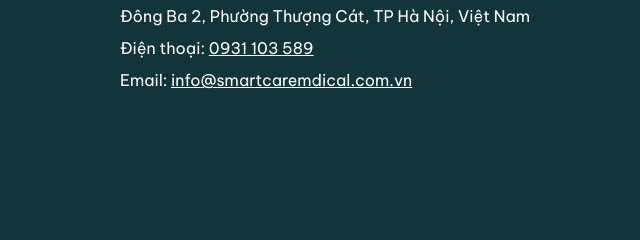
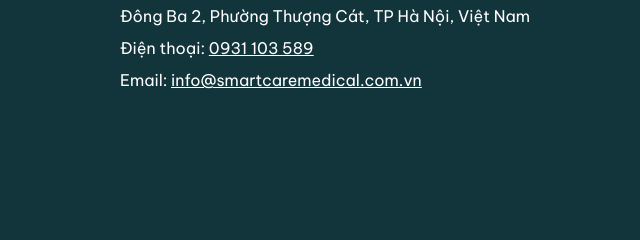
Before and after one commit to smartcaremedical/smartcaremedical, a plain HTML site: page index.html in a window 1280 px wide. Shown: the part 2251-2491 px from the top of the page, 0-640 px from the left. Drawn offline with Linux system fonts and the light colour scheme.

Commit message:
Fix email address in contact information

```diff
--- a/index.html
+++ b/index.html
@@ -104,7 +104,7 @@
     <address>
       Địa chỉ: Số nhà 24, ngách 235/102 đường Đống Ba, Tổ dân phố Đông Ba 2, Phường Thượng Cát, TP Hà Nội, Việt Nam<br>
       Điện thoại: <a href="tel:+84931103589">0931 103 589</a><br>
-      Email: <a href="mailto:info@info@smartcaremedical.com.vn">info@smartcaremdical.com.vn</a>
+      Email: <a href="mailto:info@info@smartcaremedical.com.vn">info@smartcaremedical.com.vn</a>
     </address>
   </div>
   <form id="f">
```
